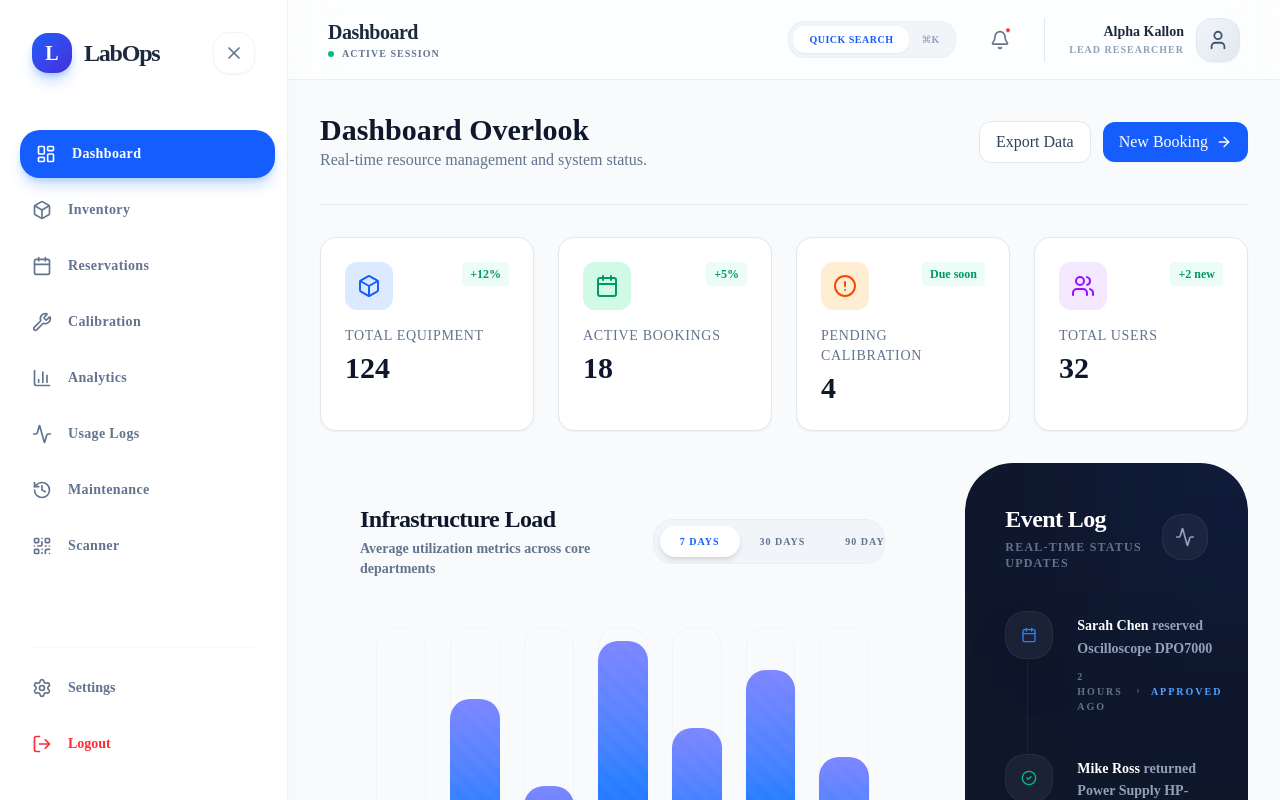
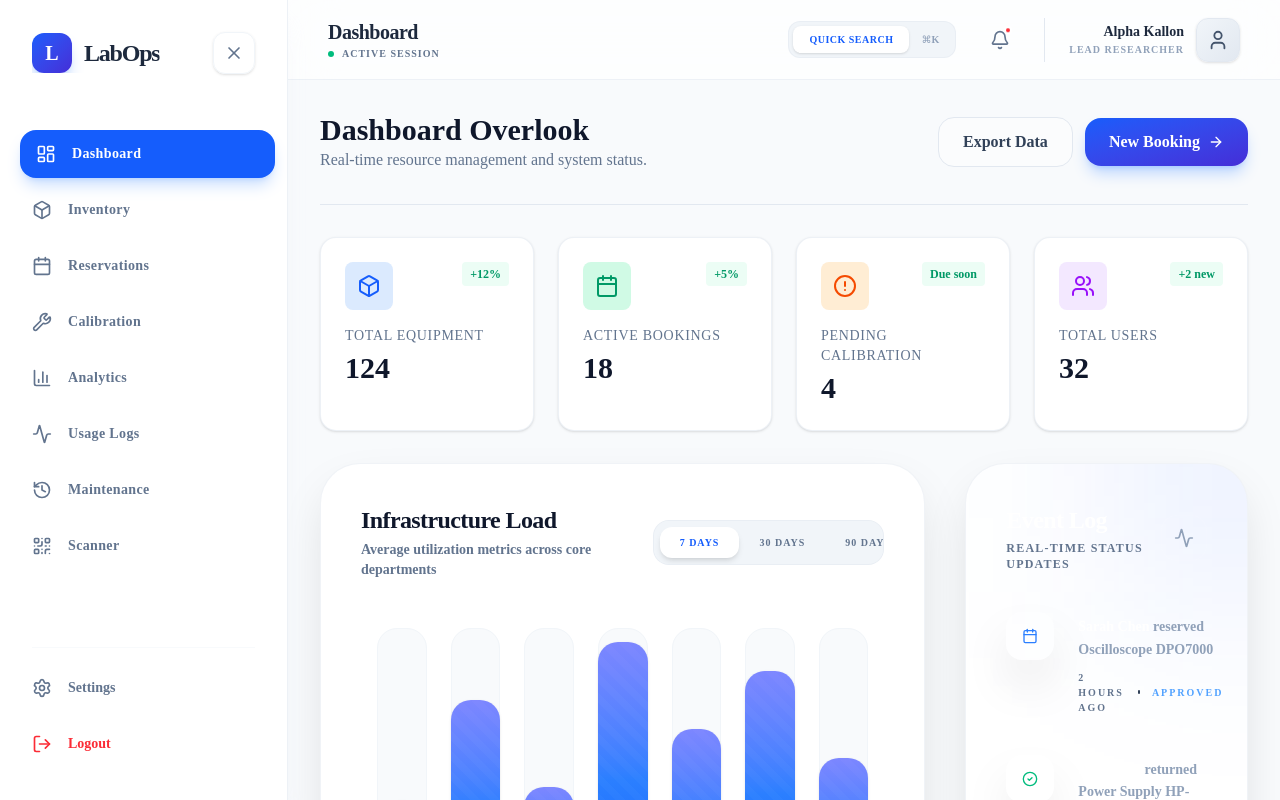
Before and after one commit to Iyeba-Kallon/lab-equipment-management-system, a React app in the folder frontend/: page /dashboard in a window 1280 px wide. Both pictures are taken after typing "name@example.com", "Sample123" into the empty fields and a click on the button "INITIALIZE SESSION". Shown: the top 800 px of the page. Built offline with nearby package versions, Linux system fonts and the light colour scheme; the HTML template or start-up script is replaced by a standard one.

Commit message:
feat: add global styles, Tailwind theme configuration, and common UI utility classes.
Signed-off-by: Iyeba Kallon <iyebalphakallon@gmail.com>

```diff
--- a/frontend/src/index.css
+++ b/frontend/src/index.css
@@ -1,18 +1,21 @@
 @import "tailwindcss";
-@import url('https://fonts.googleapis.com/css2?family=Inter:wght@300;400;500;600;700&display=swap');
+@import url('https://fonts.googleapis.com/css2?family=Outfit:wght@300;400;500;600;700;800;900&display=swap');
 
 :root {
-  font-family: 'Inter', system-ui, -apple-system, sans-serif;
+  font-family: 'Outfit', system-ui, -apple-system, sans-serif;
   line-height: 1.5;
   font-weight: 400;
 
   color-scheme: light dark;
 
-  --primary: 221 83% 53%;
-  --primary-hover: 221 83% 43%;
+  /* Premium Color Palette */
+  --primary-royal: 224 85% 58%;
+  --primary-deep: 230 60% 15%;
+  --accent-cyan: 190 90% 50%;
+  --accent-purple: 270 85% 65%;
 
   --bg-light: 210 40% 98%;
-  --bg-dark: 222.2 84% 4.9%;
+  --bg-dark: 230 60% 8%;
 
   font-synthesis: none;
   text-rendering: optimizeLegibility;
@@ -21,67 +24,102 @@
 }
 
 @theme {
-  --color-primary: hsl(var(--primary));
-  --color-primary-hover: hsl(var(--primary-hover));
+  --color-primary: hsl(var(--primary-royal));
+  --color-primary-deep: hsl(var(--primary-deep));
+  --color-accent-blue: hsl(var(--accent-cyan));
+  --color-accent-purple: hsl(var(--accent-purple));
 
-  --radius-lg: 0.75rem;
-  --radius-xl: 1rem;
-  --radius-2xl: 1.25rem;
+  --radius-3xl: 1.5rem;
+  --radius-4xl: 2rem;
+  --radius-5xl: 3rem;
 
-  --shadow-sm: 0 1px 2px 0 rgba(0, 0, 0, 0.05);
-  --shadow-md: 0 4px 6px -1px rgba(0, 0, 0, 0.1), 0 2px 4px -1px rgba(0, 0, 0, 0.06);
-  --shadow-lg: 0 10px 15px -3px rgba(0, 0, 0, 0.1), 0 4px 6px -2px rgba(0, 0, 0, 0.05);
+  --shadow-premium: 0 20px 50px -12px rgba(0, 0, 0, 0.15);
+  --shadow-glass: 0 8px 32px 0 rgba(31, 38, 135, 0.07);
 }
 
 body {
   margin: 0;
   min-width: 320px;
   min-height: 100vh;
-  @apply bg-slate-50 dark:bg-slate-950 text-slate-900 dark:text-slate-50 antialiased;
+  @apply bg-slate-50 dark:bg-[#07090e] text-slate-900 dark:text-slate-100 antialiased;
+  background-image:
+    radial-gradient(at 0% 0%, hsla(224, 85%, 58%, 0.1) 0px, transparent 50%),
+    radial-gradient(at 100% 100%, hsla(270, 85%, 65%, 0.05) 0px, transparent 50%);
+  background-attachment: fixed;
 }
 
 button {
-  @apply cursor-pointer transition-all duration-200;
+  @apply cursor-pointer transition-all duration-300;
+}
+
+/* Glassmorphism Utilities */
+.glass-panel {
+  @apply bg-white/60 dark:bg-slate-900/40 backdrop-blur-xl border border-white/40 dark:border-white/5 shadow-glass;
+}
+
+.glass-floating {
+  @apply bg-white/70 dark:bg-slate-900/60 backdrop-blur-2xl border border-white/50 dark:border-white/10 shadow-premium rounded-[2.5rem];
 }
 
 .glass-card {
-  @apply bg-white/80 dark:bg-slate-900/80 backdrop-blur-md border border-slate-200/50 dark:border-slate-800/50 shadow-sm transition-all;
+  @apply bg-white/80 dark:bg-slate-900/60 backdrop-blur-md border border-white/40 dark:border-white/5 shadow-sm hover:shadow-xl transition-all duration-500 rounded-3xl;
+}
+
+.premium-card {
+  @apply bg-white dark:bg-[#0d111a] border border-slate-200/50 dark:border-white/5 rounded-[2.5rem] shadow-premium hover:border-primary/30 transition-all duration-500;
 }
 
 .standard-card {
-  @apply bg-white dark:bg-slate-900 border border-slate-200 dark:border-slate-800 rounded-xl shadow-sm;
+  @apply bg-white dark:bg-[#111827] border border-slate-200/60 dark:border-white/5 rounded-2xl shadow-sm hover:shadow-md transition-all duration-300;
+}
+
+/* Typography & Interactive Elements */
+.heading-premium {
+  @apply text-slate-900 dark:text-white font-black tracking-tight leading-tight;
 }
 
 .btn-primary {
-  @apply bg-blue-600 hover:bg-blue-700 text-white px-4 py-2 rounded-lg font-medium shadow-sm active:scale-[0.98] transition-all;
+  @apply bg-gradient-to-br from-blue-600 to-indigo-700 hover:from-blue-500 hover:to-indigo-600 text-white px-6 py-3 rounded-2xl font-bold shadow-lg shadow-blue-500/30 active:scale-95 transition-all duration-300;
 }
 
 .btn-secondary {
-  @apply bg-white dark:bg-slate-800 border border-slate-200 dark:border-slate-700 text-slate-700 dark:text-slate-200 px-4 py-2 rounded-lg font-medium hover:bg-slate-50 dark:hover:bg-slate-700 transition-all;
+  @apply bg-white/50 dark:bg-white/5 border border-slate-200 dark:border-white/10 text-slate-700 dark:text-slate-200 px-6 py-3 rounded-2xl font-bold hover:bg-white dark:hover:bg-white/10 transition-all duration-300;
 }
 
-/* Simplified Page Transition */
+/* Animations */
 .page-fade {
-  animation: fadeIn 0.4s ease-out;
+  animation: premiumFadeIn 0.8s cubic-bezier(0.16, 1, 0.3, 1);
 }
 
-@keyframes fadeIn {
+@keyframes premiumFadeIn {
   from {
     opacity: 0;
-    transform: translateY(10px);
+    transform: translateY(20px) scale(0.98);
   }
-
   to {
     opacity: 1;
-    transform: translateY(0);
+    transform: translateY(0) scale(1);
   }
 }
 
-/* Modal Overlay */
-.modal-overlay {
-  @apply fixed inset-0 bg-slate-900/40 backdrop-blur-sm z-[100] flex items-center justify-center p-4;
+.animate-reveal {
+  animation: reveal 0.6s cubic-bezier(0.16, 1, 0.3, 1) forwards;
 }
 
-.modal-content {
-  @apply bg-white dark:bg-slate-900 w-full max-w-lg rounded-2xl shadow-2xl border border-slate-200 dark:border-slate-800 overflow-hidden;
+@keyframes reveal {
+  from { clip-path: inset(0 100% 0 0); }
+  to { clip-path: inset(0 0 0 0); }
 }
+
+/* Custom Scrollbar */
+.custom-scrollbar::-webkit-scrollbar {
+  width: 5px;
+}
+
+.custom-scrollbar::-webkit-scrollbar-track {
+  @apply bg-transparent;
+}
+
+.custom-scrollbar::-webkit-scrollbar-thumb {
+  @apply bg-slate-200 dark:bg-slate-800 rounded-full hover:bg-slate-300 dark:hover:bg-slate-700 transition-colors;
+}
```
